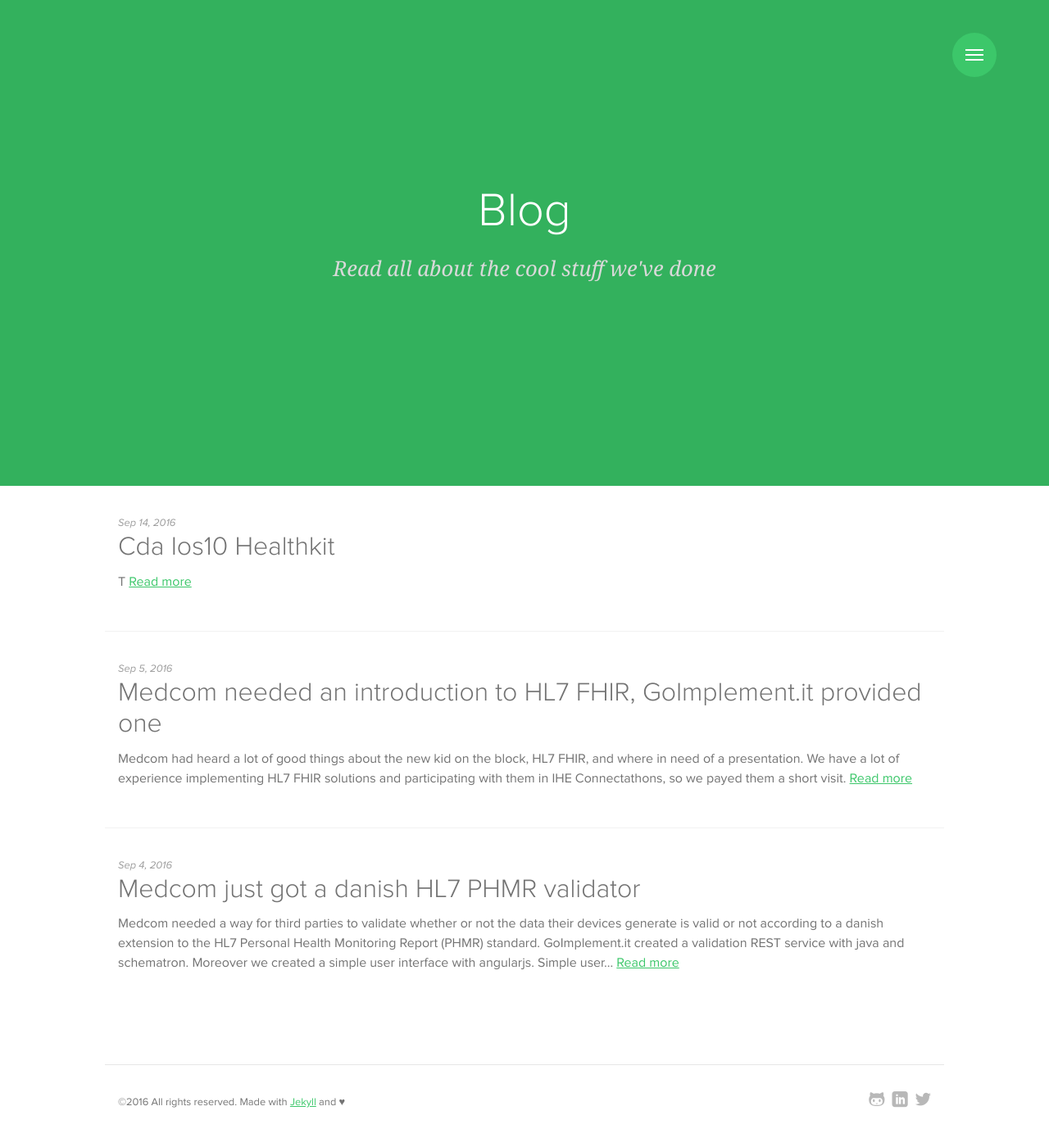
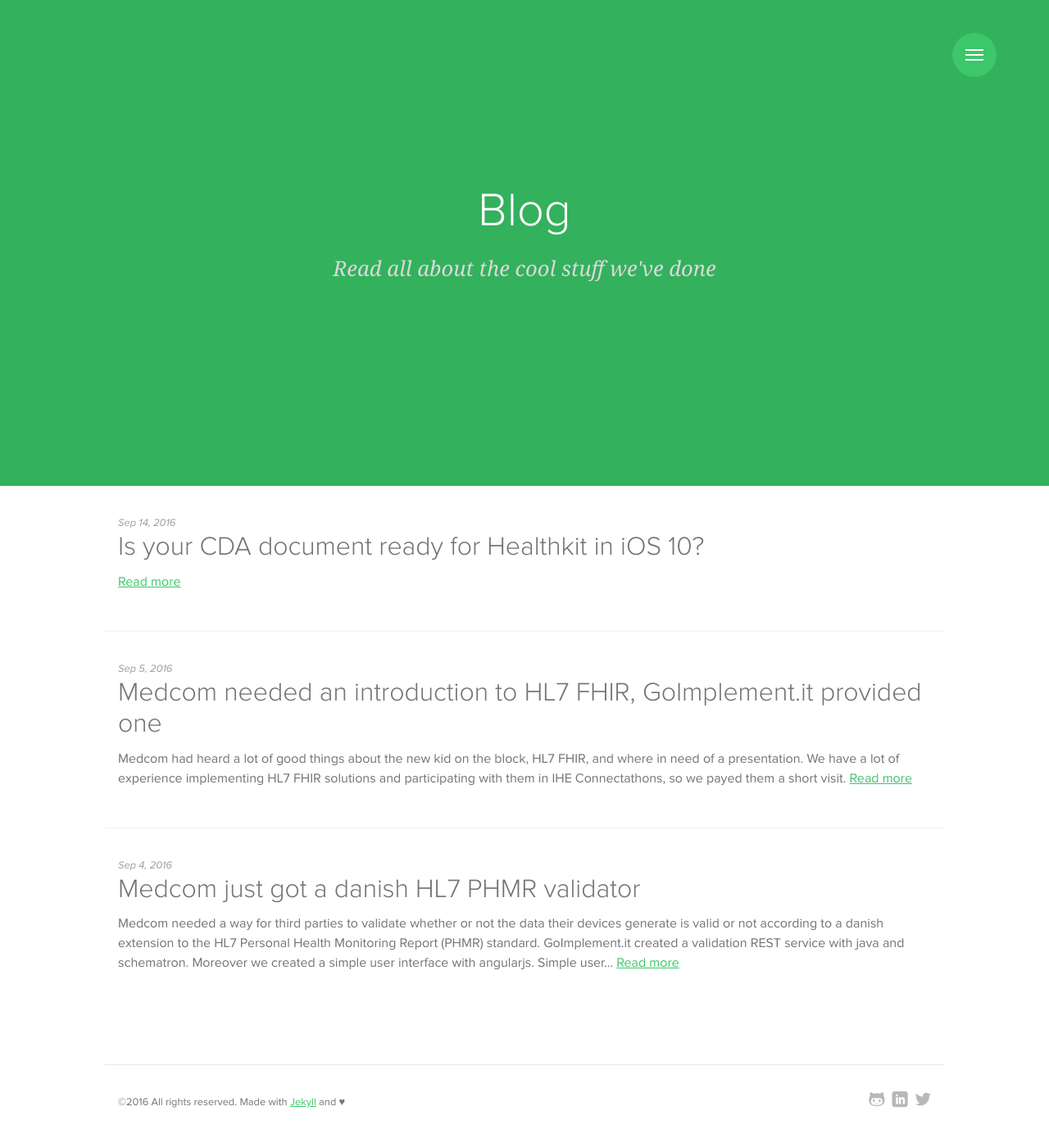
Before and after one commit to goimplementit/goimplementit.github.io, a Jekyll site: the page built from blog/index.html, in a window 1280 px wide. Shown: the whole page at 82% size. Built offline with Jekyll 4.4.1, drawn with Linux system fonts in a browser that asks for light colours; some web fonts are replaced.

Commit message:
Update 2016-09-14-cda-ios10-healthkit.markdown

```diff
--- a/_posts/2016-09-14-cda-ios10-healthkit.markdown
+++ b/_posts/2016-09-14-cda-ios10-healthkit.markdown
@@ -1 +1,7 @@
-T
+---
+layout: post
+title:  "Is your CDA document ready for Healthkit in iOS 10?"
+permalink:  "medcom-phmr-validator"
+date:   2016-09-14 20:58:35 +0100
+categories: HL7, CDA, ios, healthkit
+---
```
